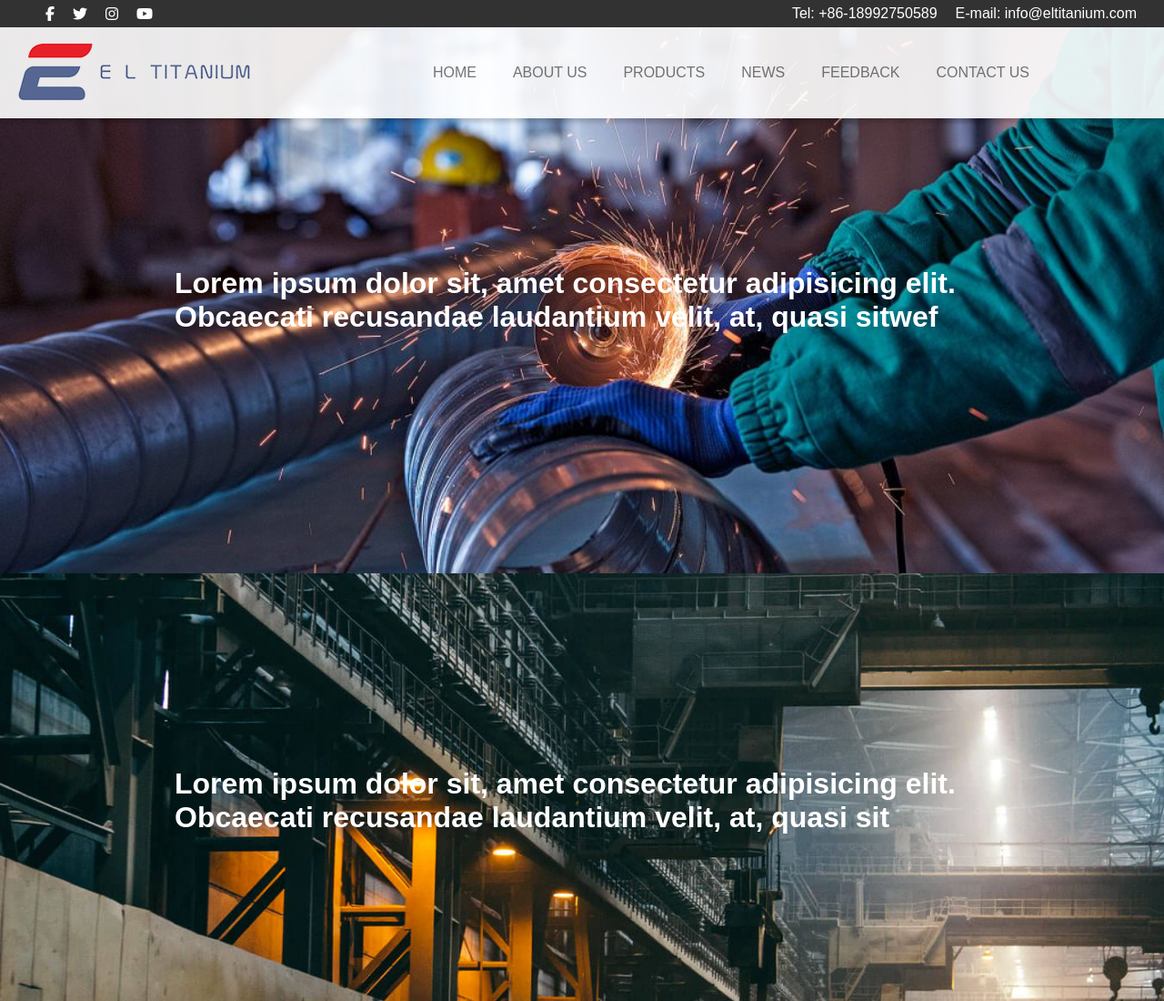
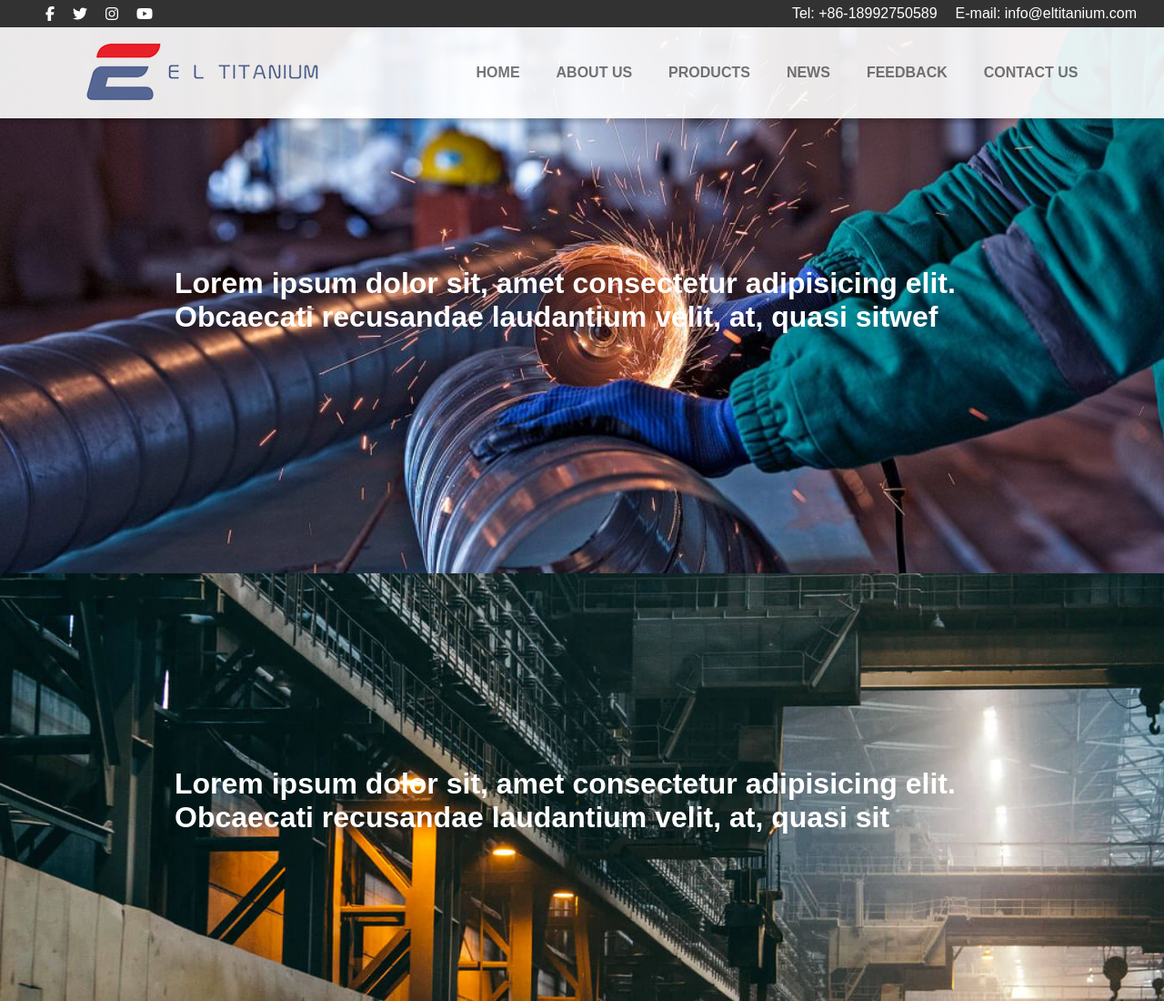
Before and after one commit to ZihanZhou21/Corporate-Website, a plain HTML site: page docs/index.html in a window 1280 px wide. Shown: the top 1100 px of the page at 91% size. Drawn offline with Linux system fonts and the light colour scheme.

Commit message:
fix navbar

```diff
--- a/docs/index.css
+++ b/docs/index.css
@@ -46,20 +46,10 @@ body {
   width: 100%;
   background-color: rgba(255, 255, 255, 0.903);
   display: flex;
-  justify-content: space-between;
+  justify-content: space-around;
   align-items: center;
   /* position: fixed; */
 }
-/* .navbg {
-  position: absolute;
-  top: 0;
-  left: 0;
-  width: 100%;
-  height: 100%;
-  background-color: rgba(255, 255, 255, 0.82); /* 透明的黑色背景 */
-/* z-index: 1; 要在置顶元素上面 */
-/* } */
-
 .logo {
   display: flex;
   align-items: center;
@@ -69,21 +59,22 @@ ul {
   display: flex;
   flex-direction: row;
   list-style-type: none;
-  margin-right: 10%;
   z-index: 2;
+  padding: 0px;
 }
 .items {
   color: #fff;
+  font-weight: 600;
   /* height: 50px; */
   width: auto;
-  padding: 20px;
+  padding: 25px 20px;
   /* margin: 10px; */
   color: #323233ac;
   display: flex;
   align-items: center;
 }
 .items:hover {
-  background-color: rgb(22, 43, 151);
+  background-color: #556694;
   color: #fff;
 }
 .imgs {
```
